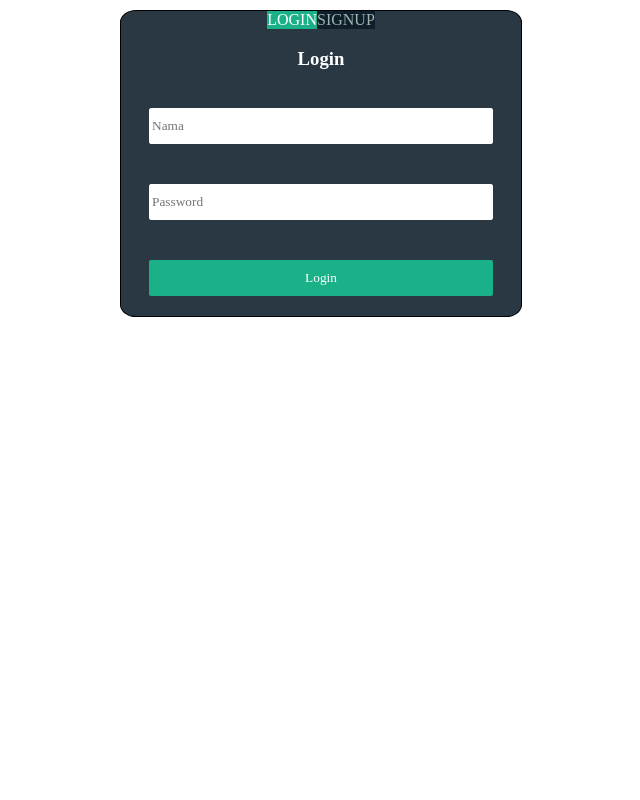
After one commit to falconilham/shop, a PHP site: page /login.php in a window 1280 px wide. The commit adds this page. Shown: the whole page, without its empty margins (319-959 px from the left). Run offline with PHP 8.4, Linux system fonts and the light colour scheme.

Commit message:
Penambahan login

```diff
--- /dev/null
+++ b/db.php
@@ -0,0 +1,6 @@
+<?php
+    $servername = "localhost";
+    $username = "root";
+    $password = "";
+    $dbname = "mpgame";
+    $conn = new mysqli($servername, $username, $password, $dbname);
--- a/lib/main.js
+++ b/lib/main.js
@@ -5,7 +5,6 @@ var app = new Vue({
     message: tanggal + " " +'Copyright MPGAMES by Ilham'
   }
 })
-
 
 $(document).ready(function(){
 	$(".nav-item1").click(function(){
@@ -30,6 +29,28 @@ $(document).ready(function(){
 		$(".nav-item1, .nav-item2, .nav-item3 ").removeClass("nav-item-active");
 		$(".tab-content1, .tab-content2, .tab-content3 ").removeClass("active");
 		$(".tab-content4").addClass("active");
-		$(".nav-item4").addClass("nav-item-active");;
+		$(".nav-item4").addClass("nav-item-active");
 	});
 });
+
+$(document).ready(function(){
+	$(".login").click(function(){
+		$(".signup").removeClass("log-active");
+		$("#login").removeClass("inactive");
+		$(".login").addClass("log-active");
+		$("#signup").addClass("inactive");
+	});
+	$(".signup").click(function(){
+		$(".login").removeClass("log-active");
+		$("#signup").removeClass("inactive");
+		$(".signup").addClass("log-active");
+		$("#login").addClass("inactive");
+	});
+function password(){
+	var pass = $("#password").val();
+	var repass = $("#re-password").val();
+	if (repass != pass ){
+		alert("password Tidak Sama")
+	}
+}
+});
--- /dev/null
+++ b/login.php
@@ -0,0 +1,50 @@
+<html>
+<head>
+<link rel="stylesheet" type="text/css" href="style.css">
+<script src="lib/jquery-3.3.1.min.js"></script>
+<script src="lib/main.js"></script>
+<script src="lib/vue.min.js"></script>
+<script src="lib/angular.min.js"></script>
+<link rel="stylesheet" href="https://cdnjs.cloudflare.com/ajax/libs/font-awesome/4.7.0/css/font-awesome.min.css">
+</head>
+<body>
+<div class="form">
+	<div class="log">
+		<li class="login log-active"><a href="#login">LOGIN</a></li>
+		<li class="signup"><a href="#signup">SIGNUP</a></li>
+	</div>
+		<div id="login">
+			<form action="#" method="post">
+				<div class="form-header">
+					<h3 style="text-align: center;"> Login </h3>
+				</div>
+				<div class="form-body">
+					<input type="text" name="nama" placeholder="Nama">
+					<input type="password" name=" password" placeholder="Password">
+				</div>
+				<div class="form-footer">
+					<input type="submit" name="submit"value="Login">
+				</div>
+			</form>
+		</div>
+
+		<div id="signup" class="inactive">
+		<form action="#" method="post">
+			<div class="form-header">
+				<h3 style="text-align: center;"> Sign Up </h3>
+			</div>
+			<div class="form-body">
+				<input type="text" name="nama" placeholder="Nama">
+				<input type="password" name="password" id="password" placeholder="Password">
+				<input type="password" name="re-type" id="re-password" placeholder="Re-type Password">
+			</div>
+			<div class="form-footer">
+				<input type="submit" name="submit" onclick="password()" value="Sign Up">
+			</div>
+		</form>
+	</div>
+</div>
+<script src="lib/jquery-3.3.1.min.js"></script>
+<script src="lib/main.js"></script>
+</body>
+</html>
--- a/product.php
+++ b/product.php
@@ -12,7 +12,7 @@
 					<span class=""><a href="./"> Home</a> / Product</span>
 				</div>
 				<div class="body-product">
-					<div class="product-img profil-left">
+					<div class="product-img">
 						<img src="img/ffxv.jpg">
 					</div>
 					<div class="product-desc">
--- a/style.css
+++ b/style.css
@@ -228,7 +228,7 @@ margin-bottom: 5%;
 }
 .body-product{
 	height: auto;
-	margin-top: 0px;
+	margin-top: 10%;
 	display: flex;
 }
 .product-img{
@@ -400,3 +400,66 @@ margin-bottom: 5%;
 .button-transaksi{
 	padding: 32px 0px 10px 0px;
 }
+*{
+  text-decoration: none;
+  list-style: none;
+}
+.form{
+	margin: 10px auto;
+    width: 400px;
+    border-radius: 4%;
+    border: solid 1px;
+    display: flex;
+    flex-wrap: wrap;
+    overflow: hidden;
+    background:rgba(19, 35, 47, 0.9);
+}
+.form input{
+	width: 100%;
+	border: solid 1px white;
+	border-radius: 2px;
+	height: 36px;
+	margin: 20px 0px 20px 0px;
+}
+.form form{
+	margin: 0px auto;
+}
+.form input[type="submit"] {
+  background: #1ab188;
+  color: #fff;
+  cursor: pointer;
+  border-color: transparent;
+}
+.form-header{
+	width: 100%;
+	color: white;
+}
+.form form::placeholder{
+	font-size: auto;
+}
+#login, #signup{
+	margin: 0px auto;
+}
+#active{
+	display: flex;
+}
+.log{
+	margin: 0px auto;
+	display: flex;
+	flex-wrap: wrap;
+}
+.login, .signup{
+	background-color: rgba(12, 29, 41, 0.9);
+	border-color: transparent;
+	border:none;
+	color: #a0b3b0;
+}
+.log-active{
+	background-color:#1ab188;
+	display: flex;
+	color: white;
+}
+.inactive{
+  display: none;
+  margin: none;
+}
```
